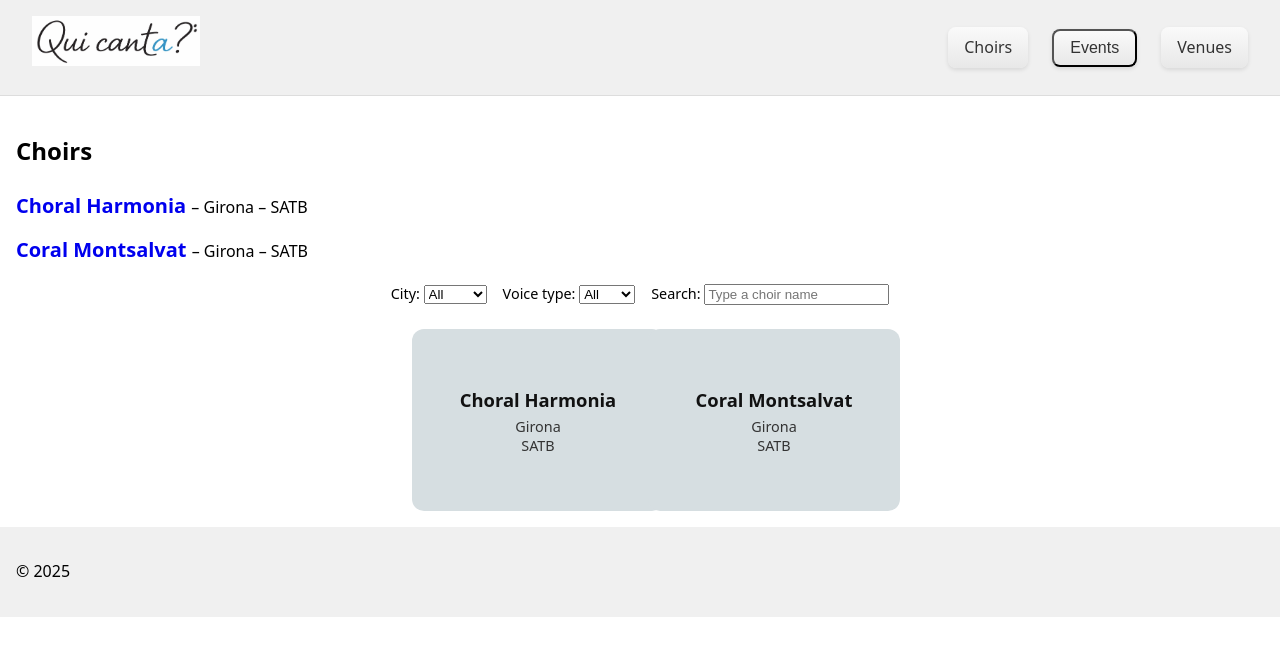
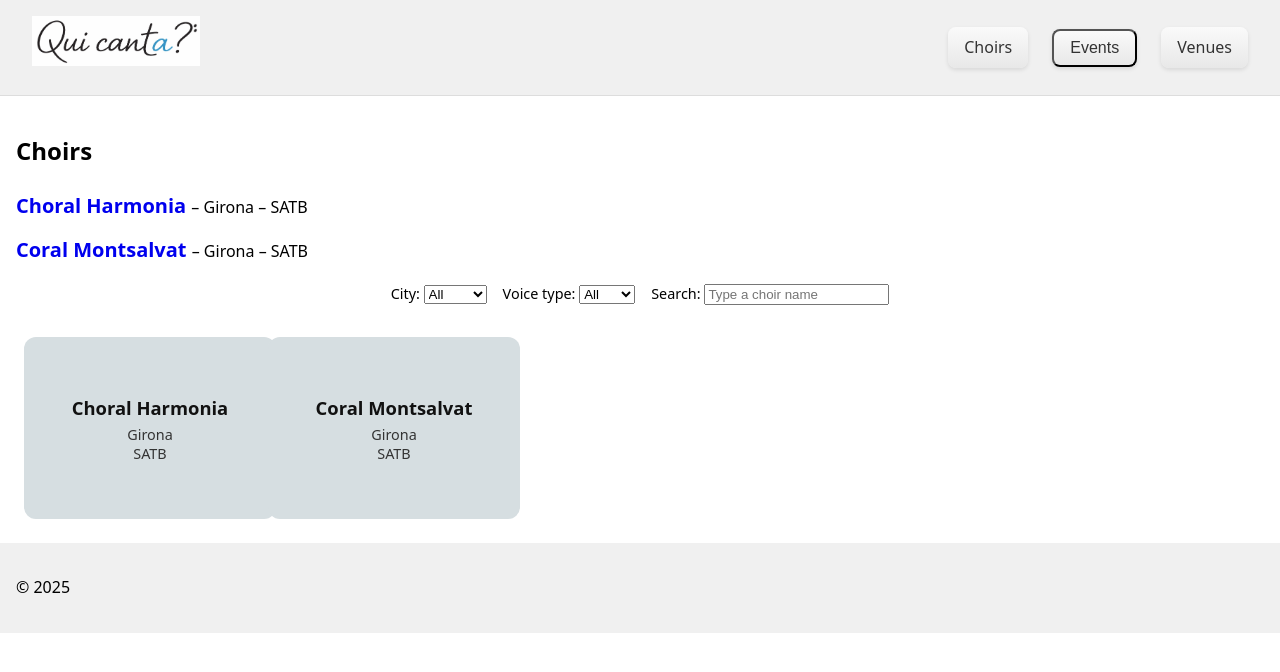
Before and after one commit to jllobera/quicanta, a Jekyll site: the page built from choirs.md, in a window 1280 px wide. Shown: the top 672 px of the page. Built offline with Jekyll 4.4.1, drawn with Linux system fonts in a browser that asks for light colours.

Commit message:
Update choir grid styles for better spacing and alignment
Increased gap between choir cards and adjusted alignment.

```diff
--- a/assets/css/choirs.css
+++ b/assets/css/choirs.css
@@ -17,8 +17,9 @@
 .choir-grid {
   display: grid;
   grid-template-columns: repeat(auto-fit, 220px);
-  gap: 1rem;
-  justify-content: center;
+  gap: 1.5rem; /* increase spacing */
+  justify-content: start; /* prevent browser from compressing cards to center */
+  padding: 0.5rem; /* prevents first/last card from touching edges */
 }
 
 .choir-card {
```
